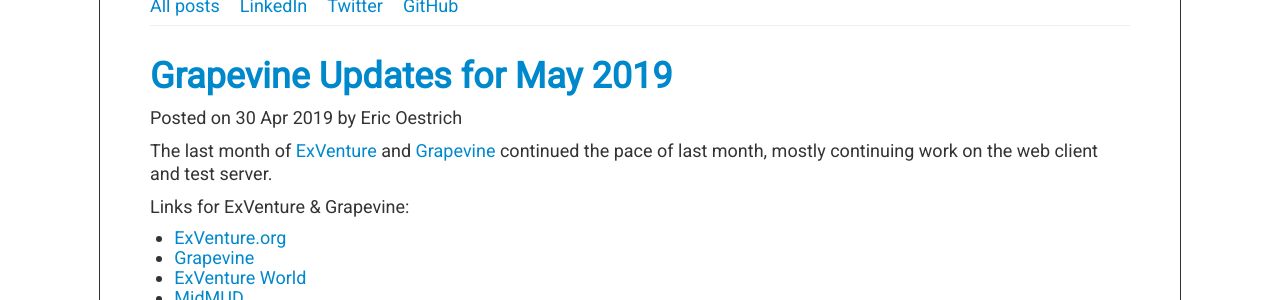
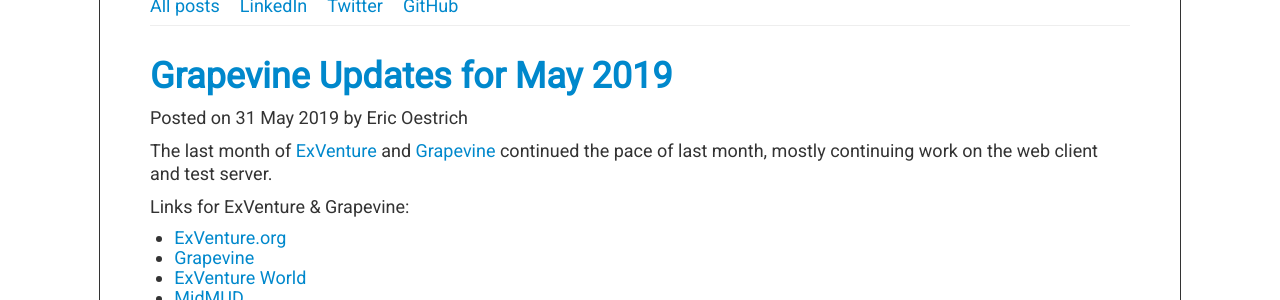
Before and after one commit to oestrich/blog.oestrich.org, a Jekyll site: the page built from _posts/2019-05-31-grapevine-updates.md, in a window 1280 px wide and 900 px high. Shown: the part 124-424 px from the top of the window. Built offline with Jekyll 4.4.1, drawn with Linux system fonts in a browser that asks for light colours; Markdown is read by kramdown in place of the engine named in the settings; comment, search, counter and statistics services are not loaded.

Commit message:
Update timestamp

```diff
--- a/_posts/2019-05-31-grapevine-updates.md
+++ b/_posts/2019-05-31-grapevine-updates.md
@@ -5,7 +5,7 @@
 - grapevine
 title: Grapevine Updates for May 2019
 description: Grapevine changes in the month of May 2019
-date: 2019-04-30 8:00 AM EDT
+date: 2019-05-31 8:00 AM EDT
 ---
 
 The last month of [ExVenture][exventure-github] and [Grapevine][grapevine] continued the pace of last month, mostly continuing work on the web client and test server.
```
